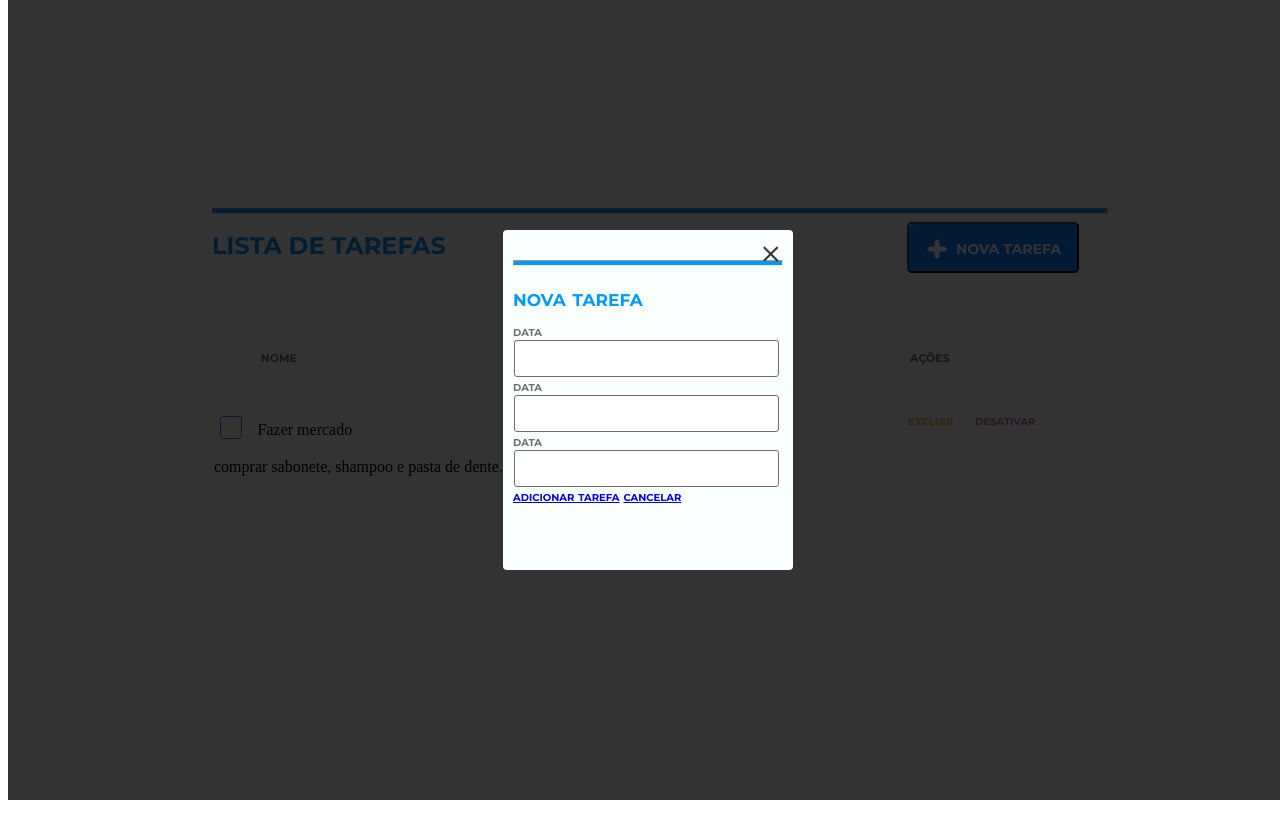
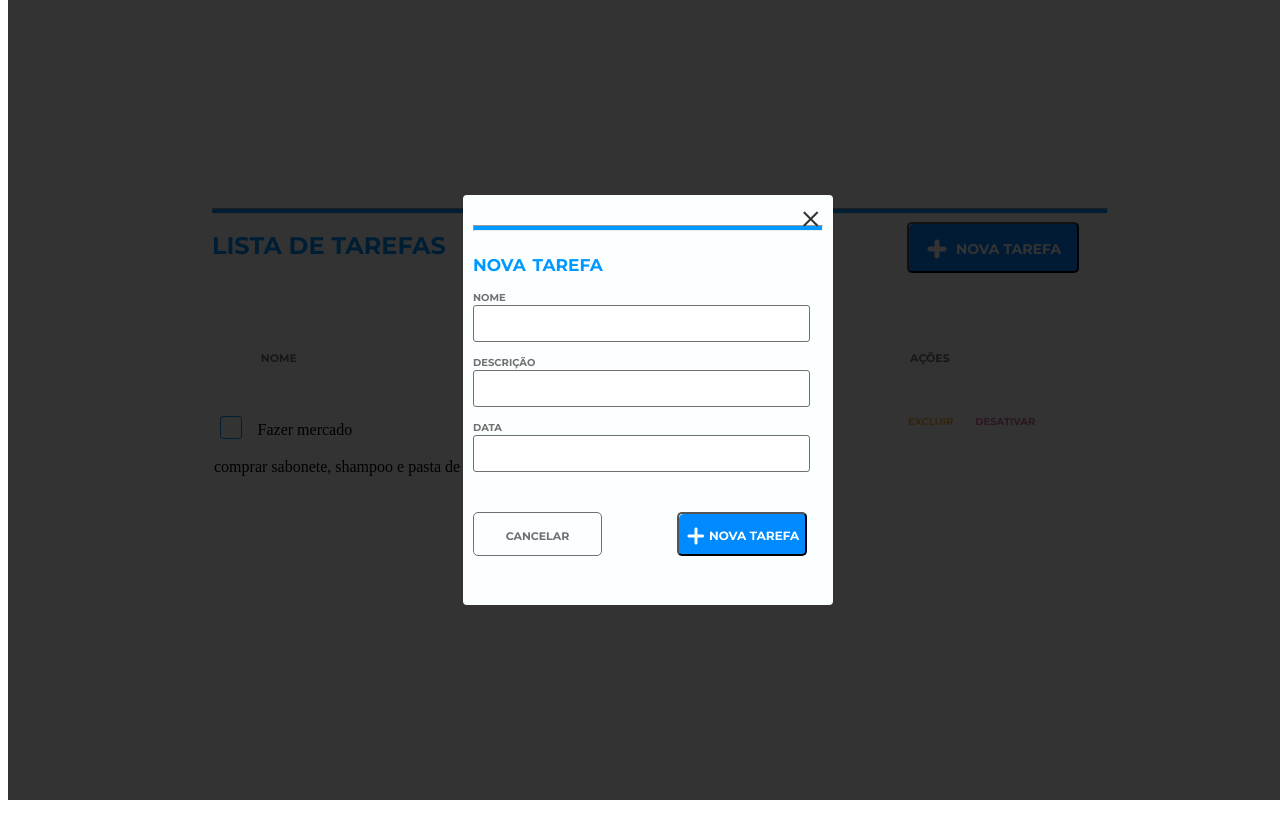
Before and after one commit to trev0ux/desafio-front-end, a website: page index.html in a window 1280 px wide. Both pictures are taken after a click on the button 992 px from the left and 247 px from the top of the page. Shown: the top 838 px of the page. Drawn offline with nearby package versions, Linux system fonts and the light colour scheme.

Commit message:
estilizando botões do modal

```diff
--- a/css/styles.less
+++ b/css/styles.less
@@ -212,13 +212,50 @@ h2 {
 }
 
 .modal-contents {
-	height: 320px;
-	width: 270px;
+	height: 390px;
+	width: 350px;
 	background-color: #colors[1];
 	text-align: center;
 	padding: 10px;
 	position: relative;
 	border-radius: 4px;
+
+
+
+  .button-cancel{
+    position: absolute;
+    width: 129px;
+    height: 44px;
+    background: #colors[1];
+    border: 1px solid #colors[7];
+    box-sizing: border-box;
+    border-radius: 5px;
+    margin: 30px 0px 0px 0px;
+
+    position: absolute;
+    font-family: @font-family;
+    font-weight: @font-weight;
+    font-variant: @font-variant;
+    font-weight: bold;
+    font-size: 16px;
+    display: flex;
+    justify-content: center;
+    align-items: center;
+
+    color: #707070;
+  }
+
+  .button-add {
+    position: absolute;
+    width: 130px;
+    height: 44px;
+    margin: 30px 0px 0px 55%;
+    border-radius: 5px;
+
+    background-image: url(../img/button-modal.png);
+    align-items: center;
+
+  }
 }
 
 .form {
@@ -231,7 +268,7 @@ h2 {
 }
 
 input[type="text"] {
-	margin-left: 1px;
+	margin: 0px 1px 10px 0px;
 	display: block;
 	width: 90%;
 	padding: 10px;
--- a/index.html
+++ b/index.html
@@ -43,14 +43,14 @@
         <hr></hr>
         <h2>nova tarefa</h2>
     		<form action="" class="form">
-          <a>data</a>
+          <a>nome</a>
     			<input type="text">
-          <a>data</a>
+          <a>descrição</a>
     			<input type="text">
           <a>data</a>
           <input type="text">
-    			<a href="#" class="button">adicionar tarefa</a>
-          <a href="#" class="button">cancelar</a>
+          <button class="button-cancel">cancelar</button>
+          <button class="button-add"></button>
     		</form>
     	</div>
     </div>
```
Also changed, not shown: css/styles-dist-dist.css, css/styles-dist.css, css/styles.css, img/button-modal.png (added).
